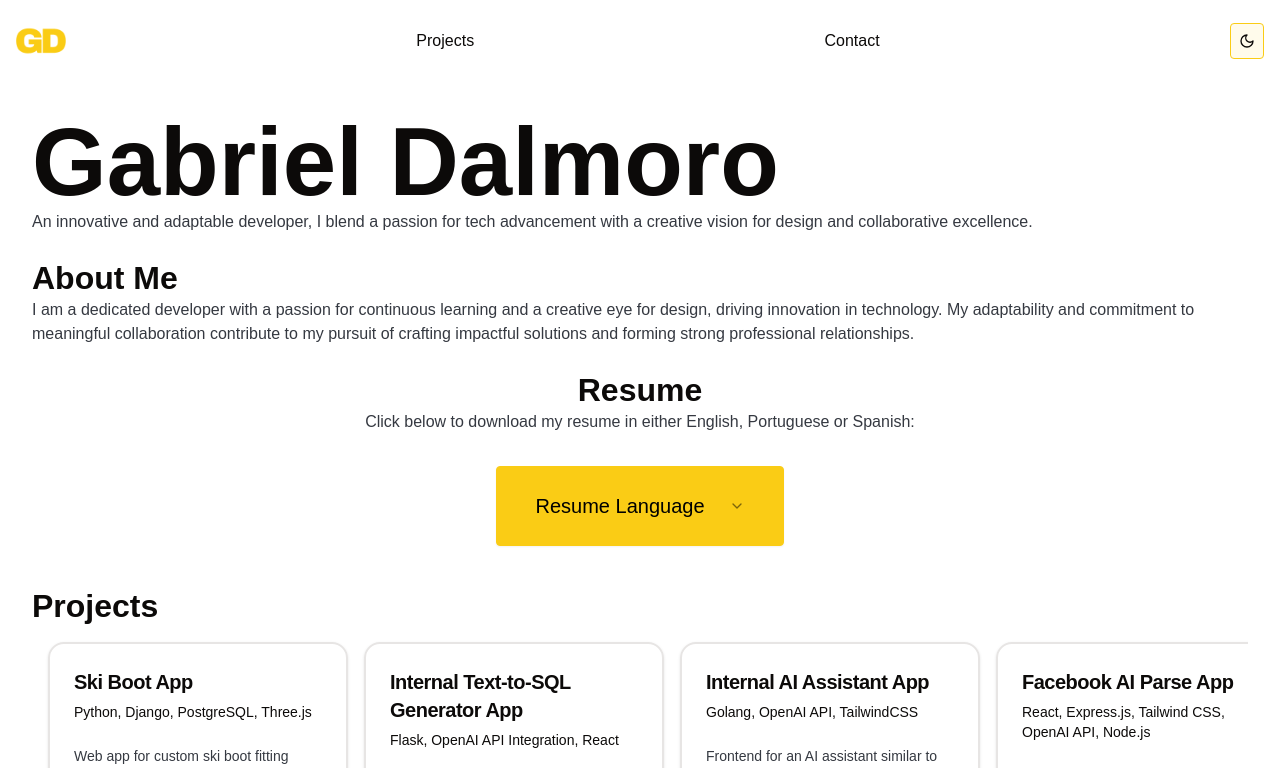
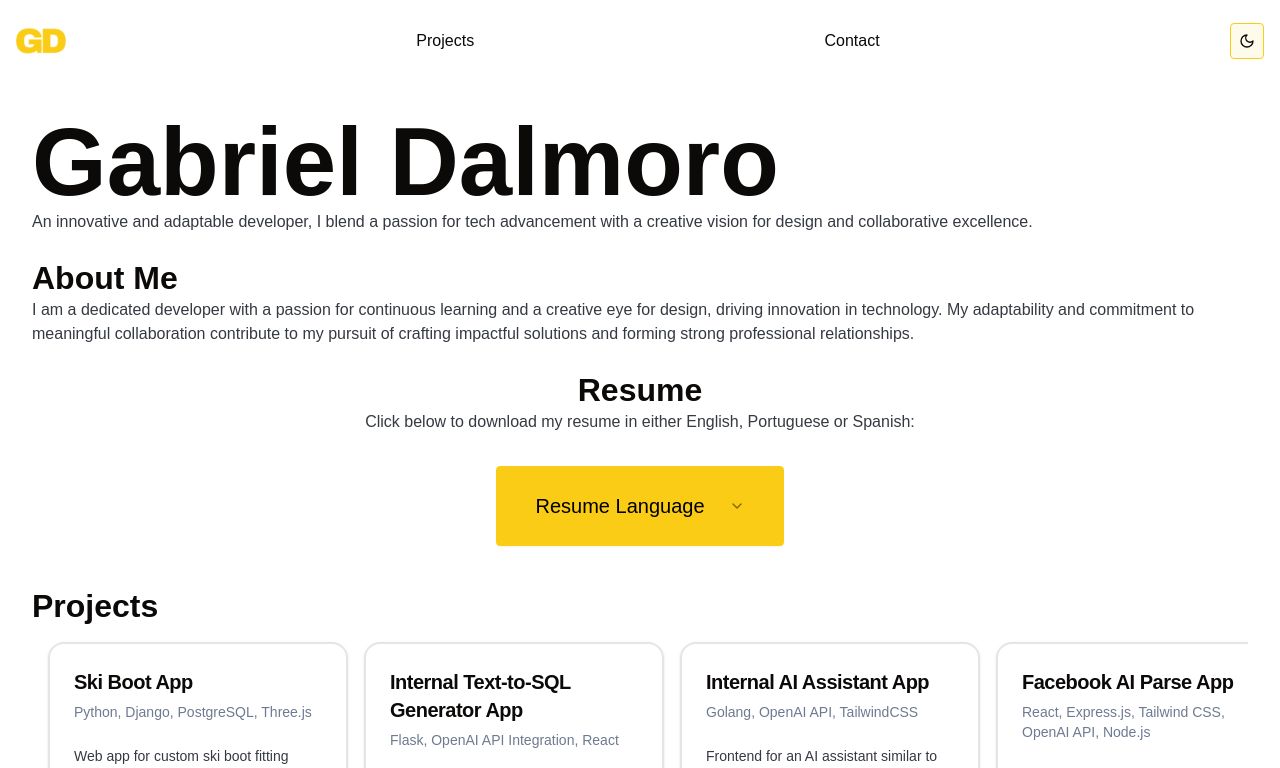
Before and after one commit to Gabriel-Dalmoro/my-website, a Next.js app: page / in a window 1280 px wide. Shown: the top 768 px of the page. Built offline with nearby package versions, Linux system fonts and the light colour scheme.

Commit message:
fix card text color

```diff
--- a/app/page.tsx
+++ b/app/page.tsx
@@ -81,7 +81,9 @@ export default function Home() {
                     <CardTitle className="text-lg font-semibold">
                       {project.title}
                     </CardTitle>
-                    <CardDescription>{project.technologies}</CardDescription>
+                    <CardDescription className="text-text-tertiary dark:text-text-tertiary">
+                      {project.technologies}
+                    </CardDescription>
                   </CardHeader>
                   <CardContent>
                     <p className="text-text-secondary dark:text-text-secondary text-sm">
@@ -99,7 +101,7 @@ export default function Home() {
                             {project.title}
                           </DialogTitle>
                           <DialogDescription>
-                            <div className="dark:text-text-tertiary text-red-600">
+                            <div className="dark:text-text-tertiary text-text-tertiary">
                               {project.technologies}
                             </div>
                           </DialogDescription>
```
